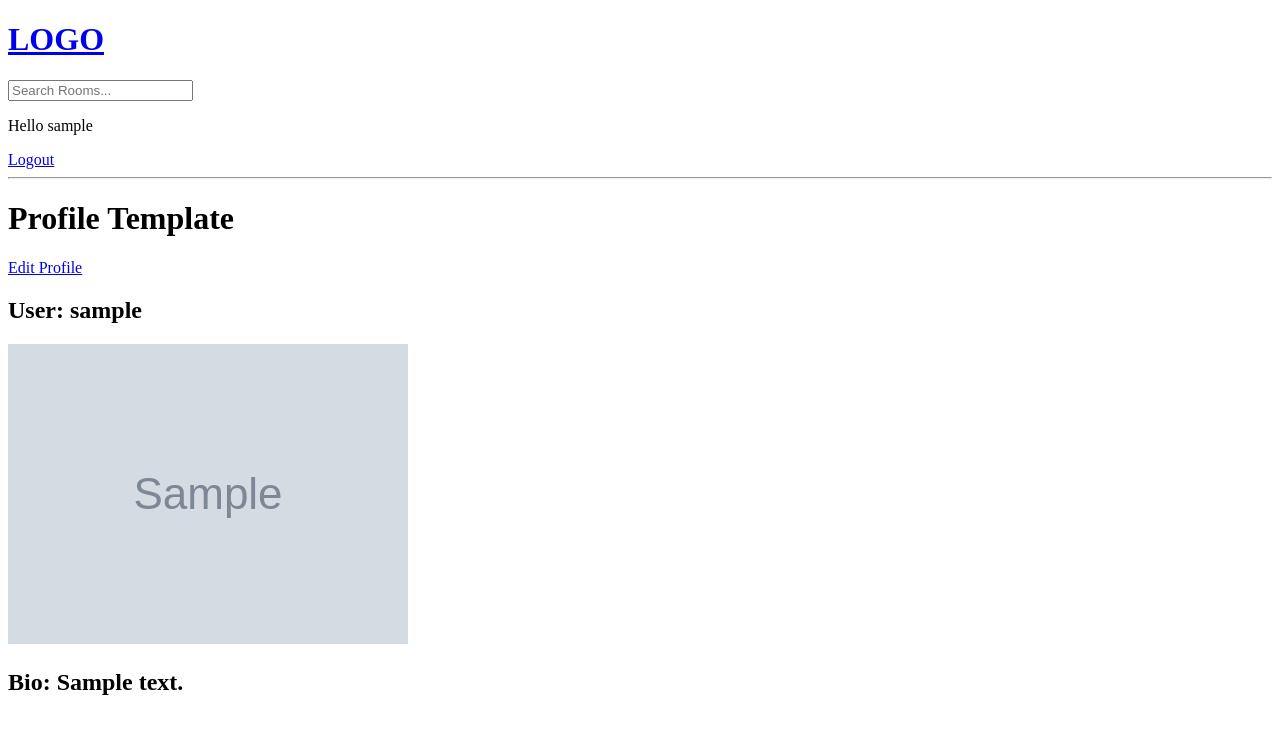
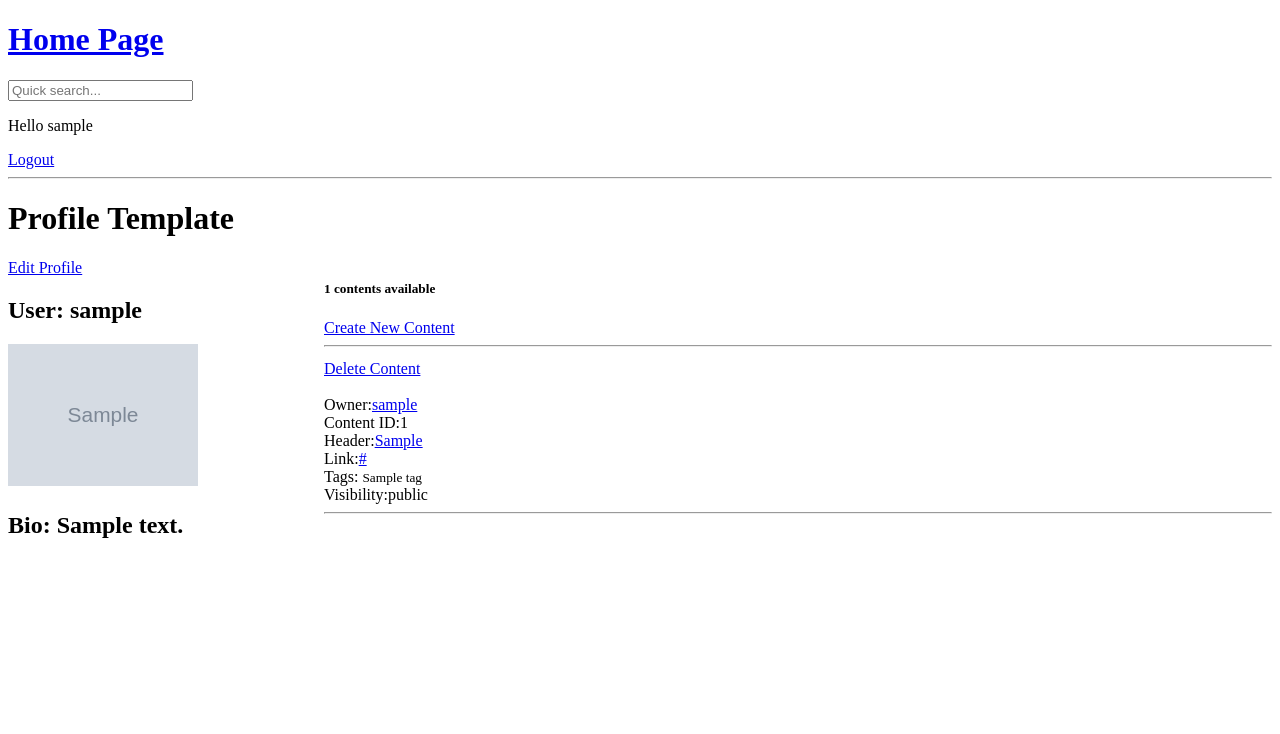
Before and after one commit to LamiKaan/SWE-573, a Django app: page /profile/1 in a window 1280 px wide. Shown: the top 734 px of the page. Run offline with Django 4.2, Linux system fonts and the light colour scheme; a user stored in the database is signed in; tables that the repository leaves empty hold one stand-in row (values such as "Sample post"); grey boxes marked "Sample" are stand-in pictures.

Commit message:
show latest activities and some other enhancements

```diff
--- a/Project/base/models.py
+++ b/Project/base/models.py
@@ -14,7 +14,7 @@ class Tag(models.Model):
 
 class Content(models.Model):
     owner = models.ForeignKey(User, on_delete=models.CASCADE, null=True)
-    tag = models.ManyToManyField(Tag)
+    tag = models.ManyToManyField(Tag, blank=True)
     header = models.CharField(max_length=200)
     link = models.URLField(null=True, blank=True)
     # null --> for allowing empty values (in database)
--- a/Project/base/templates/base/profile.html
+++ b/Project/base/templates/base/profile.html
@@ -1,13 +1,46 @@
 {% extends 'main.html' %} {% load static %} {% block content %}
+
+<style>
+  .profile-container {
+    display: grid;
+    grid-template-columns: 1fr 3fr;
+  }
+
+  img {
+    max-width: 60%;
+    height: auto;
+  }
+</style>
+
 <h1>Profile Template</h1>
+
+<div class="profile-container">
+  <div>
     {% if request.user == profile.owner %}
     <a href="{% url 'edit-profile' profile.owner.pk %}"> Edit Profile </a>
     {% else %}
     <form method="POST" action="">
       {% csrf_token %} {% if follow_status == False %}
+      <span>Not following</span>
       <input type="submit" name="Follow" value="Follow" />
+      {% if follow_back == True %}
+      <p>
+        "{{profile.owner.username}}" follows you. Follow them back to become
+        friends.
+      </p>
       {% else %}
+      <p>"{{profile.owner.username}}" doesn't follow you either.</p>
+      {% endif %}
+      <pre></pre>
+      {% else %}
+      <span>Following</span>
       <input type="submit" name="Unfollow" value="Unfollow" />
+      {% if follow_back == True %}
+      <p>"{{profile.owner.username}}" follows you too. You're friends.</p>
+      {% else %}
+      <p>"{{profile.owner.username}}" doesn't currently follow you.</p>
+      {% endif %}
+      <pre></pre>
       {% endif %}
     </form>
 
@@ -17,5 +50,71 @@
       <img src="{{profile.profile_pic.url}}" alt="Default Profile Pic" />
     </h2>
     <h2>Bio: {{profile.bio}}</h2>
+  </div>
+
+  <div>
+    <h5>{{visible_contents_count}} contents available</h5>
+    {% if request.user == profile.owner %}
+    <a href="{% url 'create-content' %}">Create New Content</a>
+    {% endif %}
+
+    <hr />
+    <div>
+      {% for content in visible_contents %}
+      <div>
+        {% if request.user == content.owner%}
+        <pre></pre>
+        {% if content in editable_contents %}
+        <a href="{% url 'update-content' content.id %}"> Update Content </a>
+        <span>&nbsp;</span>
+        {% endif %}
+        <a href="{% url 'delete-content' content.id %}"> Delete Content </a>
+
+        <br />
+        <br />
+        {% endif %}
+
+        <span>
+          Owner:<a href="{% url 'profile' content.owner.pk %}"
+            >{{content.owner.username}}</a
+          >
+        </span>
+        <br />
+        {% comment %}
+        <a href="{% url 'profile' content.owner.id %}"
+          >{{content.owner.username}}</a
+        >
+        {% endcomment %}
+        <span>Content ID:{{content.id}}</span> <br />
+        <span>
+          Header:<a href="{% url 'content' content.id %}">{{content.header}}</a>
+        </span>
+        <br />
+        <span
+          >Link:<a href="{{content.link}}" target="_blank"
+            >{{content.link}}</a
+          ></span
+        >
+        <br />
+
+        {% comment %}
+        <h5>
+          {{content.id}} --
+          <a href="{% url 'content' content.id %}">{{content.header}}</a>
+        </h5>
+        {% endcomment %}
+        <span
+          >Tags: {% for tag in content.tag.all %}
+          <small>{{tag.name}}</small>
+          {% endfor%}
+        </span>
+        <br />
+        <span>Visibility:{{content.visibility}}</span>
+        <hr />
+      </div>
+      {% endfor %}
+    </div>
+  </div>
+</div>
 
 {% endblock %}
--- a/Project/base/urls.py
+++ b/Project/base/urls.py
@@ -8,6 +8,9 @@ urlpatterns = [
 
 
     path('', views.home, name="home"),
+    # path('my', views.my, name="my"),
+    # path('friends', views.friends, name="friends"),
+    # path('other', views.other, name="other"),
     path('profile/<str:pk>', views.profile, name="profile"),
     path('edit-profile/<str:pk>', views.editProfile, name="edit-profile"),
 
--- a/Project/base/views.py
+++ b/Project/base/views.py
@@ -163,7 +163,29 @@ def profile(request, pk):
         return redirect('home')
         # return HttpResponseRedirect(request.META.get('HTTP_REFERER'))
 
-    context = {'profile': profile, 'follow_status': follow_status}
+    follow_back = Follow.objects.filter(
+        followee=request_profile, follower=profile).exists()
+
+    contents_all = Content.objects.filter(owner=profile.owner)
+    if profile == request_profile:
+        visible_contents = contents_all.order_by('-created')
+    else:
+        if follow_status and follow_back:
+            visible_contents = contents_all.filter(
+                visibility__in=['shared', 'public']).distinct().order_by('-created')
+        else:
+            visible_contents = contents_all.filter(
+                visibility__in=['public']).distinct().order_by('-created')
+
+    visible_contents_count = visible_contents.count()
+
+    editable_contents = []
+    for each_content in visible_contents:
+        if each_content.its_messages.all().exclude(user=each_content.owner).count() + each_content.likes.count() == 0:
+            editable_contents.append(each_content)
+
+    context = {'profile': profile, 'follow_status': follow_status,
+               'follow_back': follow_back, 'visible_contents': visible_contents, 'visible_contents_count': visible_contents_count, 'editable_contents': editable_contents}
     return render(request, 'base/profile.html', context)
 
 
@@ -208,24 +230,69 @@ def home(request):
     '''
     # /home?q=asd&page_type=me&
     q = request.GET.get('q') if request.GET.get('q') != None else ''
-    page_type = request.GET.get('page_type')
 
-    if page_type == 'me':
-        contents_all = Content.objects.filter(owner=request.user)
+    request.session['q'] = q
+
+    if q == '':
+        # Every content in the database based on search results
+        contents = Content.objects.all().distinct()
     else:
-        if q == None:
-            contents_my = Content.objects.filter(owner=request.user)
-            contents_all = Content.objects.all()
-        else:
-            contents_all = Content.objects.filter(
-                Q(tag__name__icontains=q) |
-                Q(header__icontains=q) |
-                Q(description__icontains=q)
-            ).distinct()
+        # Every content in the database based on search results
+        contents = Content.objects.filter(
+            Q(tag__name__icontains=q) |
+            Q(header__icontains=q) |
+            Q(description__icontains=q) |
+            Q(link__icontains=q) |
+            Q(owner__username__icontains=q)
+        ).distinct()
 
-    # print('Below are all the contents')
-    # print()
-    # print(contents)
+    # 1- Contents of the logged in user (for 'My Contents' section)
+    contents_my = contents.filter(
+        owner=request.user).distinct().order_by('-created')
+
+    # 2- Public and shared contents of the logged in user's friends (for 'Friends' Contents' section)
+    # Find friends first (logged in user follows and they follow back)
+    user = Profile.objects.get(owner=request.user).owner
+    user_profile = Profile.objects.get(owner=user)
+
+    # Find the users that logged in user follows
+    user_is_follower = Follow.objects.filter(follower=user_profile)
+
+    followed_profiles = []
+    for follow in user_is_follower:
+        followed_profiles.append(follow.followee)
+
+    followed_users = []
+    for profile in followed_profiles:
+        followed_users.append(profile.owner)
+
+    # Find the users that follow the logged in user
+    user_is_followee = Follow.objects.filter(followee=user_profile)
+
+    follower_profiles = []
+    for follow in user_is_followee:
+        follower_profiles.append(follow.follower)
+
+    follower_users = []
+    for profile in follower_profiles:
+        follower_users.append(profile.owner)
+
+    # Find common users between followed_users and follower_users (=friends)
+    friend_users = [
+        user for user in followed_users if user in follower_users]
+
+    # Get public and shared contents of friends
+    contents_friends = contents.filter(owner__in=friend_users,
+                                       visibility__in=['shared', 'public']).distinct().order_by('-created')
+
+    # 3- Public contents of all other users (that are visible to everyone)
+    exclude_users = [*friend_users, user]
+    contents_other = contents.all().exclude(
+        owner__in=exclude_users).filter(visibility='public').distinct().order_by('-created')
+
+    # 4- All visible contents to the currently logged in user
+    contents_all = contents_my.union(
+        contents_friends, contents_other).order_by('-created')
 
     contents_all_count = contents_all.count()
     tags = Tag.objects.all()
@@ -235,11 +302,63 @@ def home(request):
         if each_content.its_messages.all().exclude(user=each_content.owner).count() + each_content.likes.count() == 0:
             editable_contents.append(each_content)
 
-    print(request.session.keys())
-    print(request.session.values())
+    # print()
+    # print(request.session.keys())
+    # print()
+    # print(request.session.values())
+    # print()
+
+    activity_contents = contents_all.order_by('-created')[0:10]
+    contents_all_list = [content for content in contents_all]
+    activity_messages = Message.objects.filter(
+        content__in=contents_all_list).order_by('-created')[0:10]
+
+    activity_contents_list = [content for content in activity_contents]
+    activity_messages_list = [message for message in activity_messages]
+
+    activities = []
+    while (len(activities) < 10):
+        if len(activity_contents_list) > 0 and len(activity_messages_list) > 0:
+            if activity_contents_list[0].created >= activity_messages_list[0].created:
+                obj = activity_contents_list.pop(0)
+                activities.append([obj, 'content'])
+            else:
+                obj = activity_messages_list.pop(0)
+                activities.append([obj, 'message'])
+        elif len(activity_contents_list) > 0:
+            obj = activity_contents_list.pop(0)
+            activities.append([obj, 'content'])
+        elif len(activity_messages_list) > 0:
+            obj = activity_messages_list.pop(0)
+            activities.append([obj, 'message'])
+        else:
+            break
+
+    # print(activity_contents)
+    # print()
+    # print(activity_messages)
+    # print()
+    # print(activity_contents[0], type(activity_contents[0]),
+    #       activity_contents[0].created, type(activity_contents[0].created))
+    # print()
+    # print(activity_messages[0], type(activity_messages[0]),
+    #       activity_messages[0].created, type(activity_messages[0].created))
+    # print()
+    # print(activity_messages[0].created < activity_contents[0].created)
+    # print()
+    # # activities = [[object, type]]
+    # print()
+    # print('ACTIVITIES')
+    # for activity in activities:
+    #     print()
+    #     print(activity)
+    # print(len(activities))
+    # print()
+
+    profile = Profile.objects.get(owner=request.user)
 
     context = {'contents_all': contents_all,
-               'tags': tags, 'contents_all_count': contents_all_count, 'editable_contents': editable_contents}
+               'tags': tags, 'contents_all_count': contents_all_count, 'editable_contents': editable_contents, 'profile': profile, 'activities': activities}
     return render(request, 'base/home.html', context)
 
 
--- a/Project/templates/navbar.html
+++ b/Project/templates/navbar.html
@@ -1,9 +1,9 @@
 <a href="/">
-  <h1>LOGO</h1>
+  <h1>Home Page</h1>
 </a>
 
 <form method="GET" action="{% url 'home' %}">
-  <input type="text" name="q" placeholder="Search Rooms..." />
+  <input type="text" name="q" placeholder="Quick search..." />
 </form>
 
 {% if request.user.is_authenticated %}
```
Also changed, not shown: Project/base/kaan.py (+18 -7 lines), Project/base/templates/base/activity_component.html (added, +27 -0 lines), Project/base/templates/base/feed_component.html (added, +55 -0 lines), Project/base/templates/base/home.html (+23 -67 lines), Project/base/migrations/0009_auto_20221226_1910.py (added), Project/base/templates/base/friends.html (added), Project/base/templates/base/my.html (added), Project/base/templates/base/other.html (added). Lines whose indentation alone changed are shown as unchanged.
